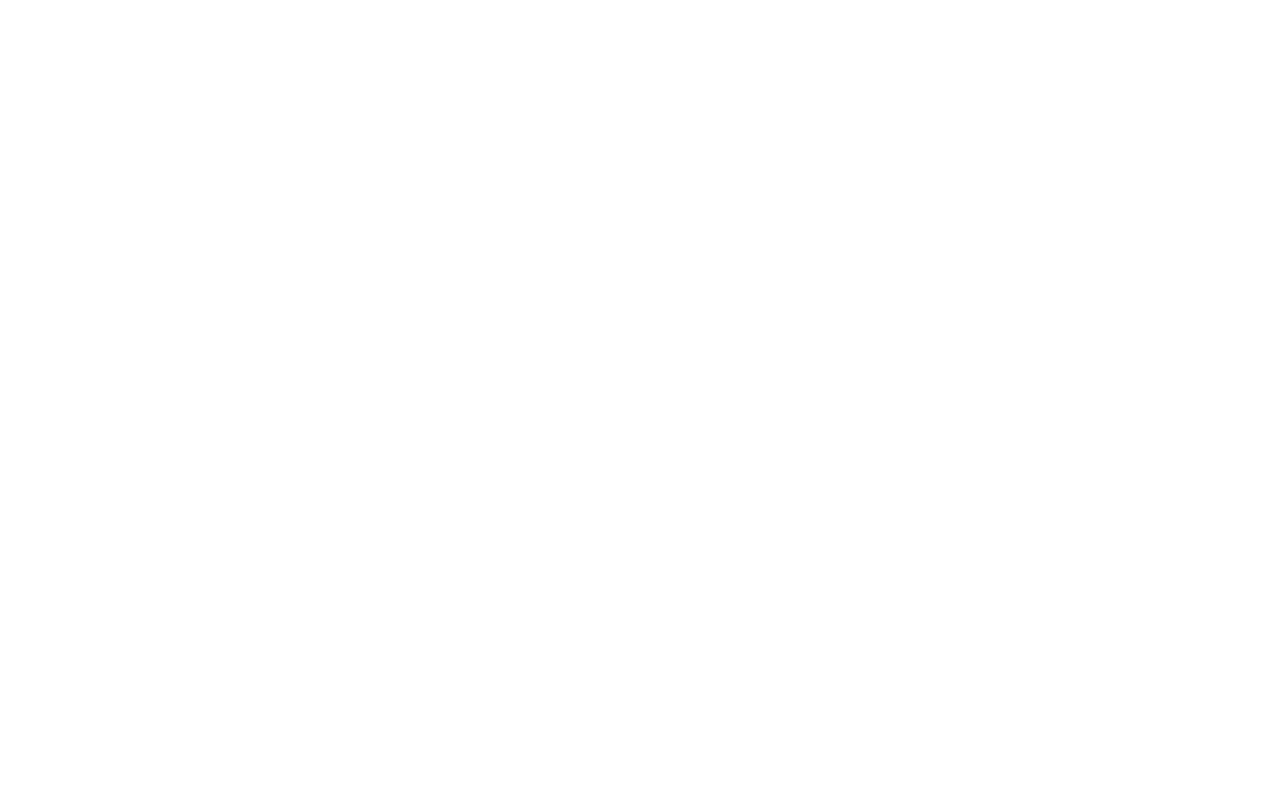
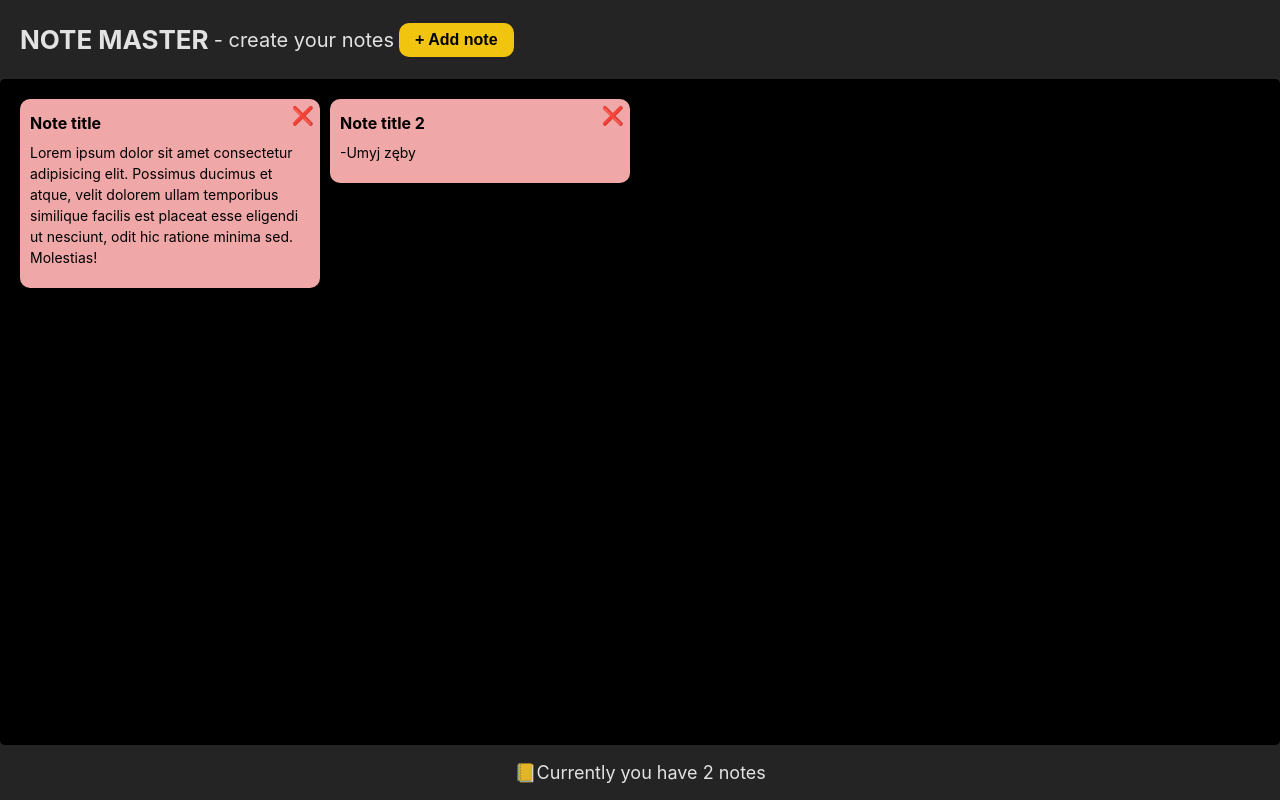
Before and after one commit to Dominiq01/react-note-master, a React (Vite) app: page / in a window 1280 px wide. Built offline with nearby package versions, Linux system fonts and the light colour scheme.

Commit message:
change UI and add functionality

```diff
--- a/src/App.tsx
+++ b/src/App.tsx
@@ -1,6 +1,48 @@
+import Footer from "./components/Footer";
+import Header from "./components/Header";
+import NoteList from "./components/NoteList";
+import { useState } from "react";
+import { NoteItem } from "./components/NoteList";
 
 function App() {
-  return <div></div>
+  const [notes, setNotes] = useState([
+    {
+      id: 1,
+      title: "Note title",
+      content:
+        "Lorem ipsum dolor sit amet consectetur adipisicing elit. Possimus ducimus et atque, velit dolorem ullam temporibus similique facilis est placeat esse eligendi ut nesciunt, odit hic ratione minima sed. Molestias!",
+      color: "#EFA7A7",
+    },
+    {
+      id: 2,
+      title: "Note title 2",
+      content: "-Umyj zęby",
+      color: "#EFA7A7",
+    },
+  ]);
+  const [isFormVisible, setIsFormVisible] = useState(false);
+
+  const addNoteHandler = (note: NoteItem) => {
+    setNotes((prevNotes) => [note, ...prevNotes]);
+  };
+
+  const deleteNoteHandler = (id: number) => {
+    setNotes((prevNotes) => [...prevNotes].filter((note) => note.id !== id));
+  };
+
+  return (
+    <div className="app">
+      <Header setIsFormVisible={setIsFormVisible} />
+      <NoteList
+        onAddNote={addNoteHandler}
+        onDeleteNote={deleteNoteHandler}
+        onCancel={setIsFormVisible}
+        isFormVisible={isFormVisible}
+        notes={notes}
+      />
+      <Footer notesCount={notes.length}/>
+    </div>
+  );
 }
 
-export default App
+export default App;
--- /dev/null
+++ b/src/components/Button.tsx
@@ -0,0 +1,17 @@
+import React from "react";
+
+interface ButtonProps {
+  children?: React.ReactNode;
+  type?: "button" | "submit" | "reset";
+  onClick?: React.MouseEventHandler<HTMLButtonElement>;
+}
+
+const Button: React.FC<ButtonProps> = ({ children, type = "button", onClick }) => {
+  return (
+    <button className="button" type={type} onClick={onClick}>
+      {children}
+    </button>
+  );
+};
+
+export default Button;
--- /dev/null
+++ b/src/components/Footer.tsx
@@ -0,0 +1,21 @@
+import React from "react";
+
+interface FooterProps {
+  notesCount: number;
+}
+
+const Footer: React.FC<FooterProps> = ({ notesCount }) => {
+  return (
+    <footer className="footer">
+      {notesCount <= 0 ? (
+        <p>📒You don't have any notes yet, maybe add some</p>
+      ) : (
+        <p>
+          📒Currently you have {notesCount}{" "}
+          {notesCount === 1 ? "note" : "notes"}
+        </p>
+      )}
+    </footer>
+  );
+};
+export default Footer;
--- /dev/null
+++ b/src/components/Header.tsx
@@ -0,0 +1,19 @@
+import React from "react";
+
+interface HeaderProps {
+  setIsFormVisible: (isVisible: boolean) => void;
+}
+
+const Header: React.FC<HeaderProps> = ({ setIsFormVisible }) => {
+  return (
+    <div className="header">
+      <h2>Note Master</h2>
+      <p>- create your notes</p>
+      <button onClick={() => setIsFormVisible(true)} className="button">
+        + Add note
+      </button>
+    </div>
+  );
+};
+
+export default Header;
--- /dev/null
+++ b/src/components/NoteForm.tsx
@@ -0,0 +1,70 @@
+import React, { useState } from "react";
+import Button from "./Button";
+import { NoteItem } from "./NoteList";
+interface NoteFormProps {
+  onCancel: (isVisible: boolean) => void;
+  onAddNote: (note: NoteItem) => void;
+}
+
+const colors = ["#EFA7A7", "#C7EAE4", "#FFD972", "#A7E8BD", "#FCDDBC"];
+
+const NoteForm: React.FC<NoteFormProps> = ({ onCancel, onAddNote }) => {
+  const [title, setTitle] = useState("");
+  const [content, setContent] = useState("");
+  const [color, setColor] = useState("red");
+
+  const submitHandler = (e: React.FormEvent<HTMLFormElement>) => {
+    e.preventDefault();
+    if (!title || !content || !color) return;
+    console.log({ title, content, color });
+    onAddNote({
+      id: Date.now(),
+      title,
+      content,
+      color,
+    });
+
+    setTitle("");
+    setContent("");
+    setColor("red");
+    onCancel(false);
+  };
+
+  return (
+    <form onSubmit={submitHandler} className="note-form">
+      <label>Title:</label>
+      <input
+        value={title}
+        onChange={(e) => setTitle(e.target.value)}
+        className="note-form__title"
+        type="text"
+      />
+      <label>Content:</label>
+      <textarea
+        value={content}
+        onChange={(e) => setContent(e.target.value)}
+        className="note-form__content"
+      />
+      <label>Color:</label>
+      <select
+        value={color}
+        onChange={(e) => setColor(e.target.value)}
+        className="note-form__select"
+        style={{ backgroundColor: color }}
+      >
+        {colors.map((color) => (
+          <option
+            key={color}
+            style={{ backgroundColor: color }}
+            value={color}
+          />
+        ))}
+      </select>
+      <div className="note-form__actions">
+        <Button onClick={() => onCancel(false)}>Cancel</Button>
+        <Button type="submit">Add</Button>
+      </div>
+    </form>
+  );
+};
+export default NoteForm;
--- /dev/null
+++ b/src/components/NoteItem.tsx
@@ -0,0 +1,21 @@
+import React from "react";
+
+interface NoteItemProps {
+  id: number;
+  title: string;
+  content: string;
+  color: string;
+  onDeleteNote: (id: number) => void;
+}
+
+const NoteItem: React.FC<NoteItemProps> = ({ id, title, content, color, onDeleteNote }) => {
+  return (
+    <li className="note-item" style={{ backgroundColor: color }}>
+      <button onClick={() => onDeleteNote(id)} className="note-item__delete">❌</button>
+      <h3>{title}</h3>
+      <p>{content}</p>
+    </li>
+  );
+};
+
+export default NoteItem;
--- /dev/null
+++ b/src/components/NoteList.tsx
@@ -0,0 +1,33 @@
+import React from "react";
+import NoteItem from "./NoteItem";
+import NoteForm from "./NoteForm";
+import { useState } from "react";
+
+export interface NoteItem {
+  id: number;
+  title: string;
+  content: string;
+  color: string;
+}
+
+interface NoteListProps {
+  notes: Array<NoteItem>;
+  isFormVisible: boolean;
+  onCancel: (isVisible: boolean) => void;
+  onAddNote: (note: NoteItem) => void;
+  onDeleteNote: (id: number) => void;
+}
+
+const NoteList: React.FC<NoteListProps> = ({ notes, isFormVisible, onCancel, onAddNote, onDeleteNote }) => {
+
+  return (
+    <ul className="note-list">
+      {isFormVisible && <NoteForm onAddNote={onAddNote} onCancel={onCancel}/>}
+      {notes.map((note) => (
+        <NoteItem key={note.id} id={note.id} title={note.title} content={note.content} color={note.color} onDeleteNote={onDeleteNote}/>
+      ))}
+    </ul>
+  );
+}
+
+export default NoteList
--- a/src/index.css
+++ b/src/index.css
@@ -1,69 +1,151 @@
+* {
+  margin: 0;
+  padding: 0;
+  box-sizing: border-box;
+}
+
 :root {
   font-family: Inter, system-ui, Avenir, Helvetica, Arial, sans-serif;
   line-height: 1.5;
   font-weight: 400;
-
-  color-scheme: light dark;
+  font-size: 62.5%;
   color: rgba(255, 255, 255, 0.87);
   background-color: #242424;
-
-  font-synthesis: none;
-  text-rendering: optimizeLegibility;
-  -webkit-font-smoothing: antialiased;
-  -moz-osx-font-smoothing: grayscale;
-  -webkit-text-size-adjust: 100%;
-}
-
-a {
-  font-weight: 500;
-  color: #646cff;
-  text-decoration: inherit;
-}
-a:hover {
-  color: #535bf2;
 }
 
 body {
-  margin: 0;
-  display: flex;
-  place-items: center;
-  min-width: 320px;
-  min-height: 100vh;
+  margin: 0 auto;
+  max-width: 160rem;
 }
 
-h1 {
-  font-size: 3.2em;
-  line-height: 1.1;
+.app {
+  display: grid;
+  height: 100vh;
+  grid-template-rows: auto 1fr auto;
+
 }
 
-button {
-  border-radius: 8px;
-  border: 1px solid transparent;
-  padding: 0.6em 1.2em;
-  font-size: 1em;
-  font-weight: 500;
-  font-family: inherit;
-  background-color: #1a1a1a;
-  cursor: pointer;
-  transition: border-color 0.25s;
-}
-button:hover {
-  border-color: #646cff;
-}
-button:focus,
-button:focus-visible {
-  outline: 4px auto -webkit-focus-ring-color;
+.header {
+  display: flex;
+  align-items: center;
+  gap: .5em;
+  padding: 2rem 2rem;
 }
 
-@media (prefers-color-scheme: light) {
-  :root {
-    color: #213547;
-    background-color: #ffffff;
-  }
-  a:hover {
-    color: #747bff;
-  }
-  button {
-    background-color: #f9f9f9;
-  }
+.header h2 {
+  font-size: 2.6rem;
+  text-transform: uppercase;
+
 }
+
+.header p {
+  font-size: 2rem;
+
+}
+
+.button {
+  font-size: 1.6rem;
+  padding: .8rem 1.6rem;
+  font-weight: bold;
+  background-color: #f1c40f;
+  cursor: pointer;
+  border: none;
+  border-radius: 10px;
+  text-align: center;
+}
+
+.note-list{
+  display: flex;
+  align-items: start;
+  gap: 1rem;
+  padding: 2rem;
+  background-color: black;
+  list-style: none;
+  border-radius: 5px;
+}
+
+.note-item {
+  position: relative;
+  width: 300px;
+  height: auto;
+  padding: 1.2rem 1rem 2rem 1rem;
+  background-color: #f1c40f;
+  border-radius: 10px;
+  color: black;
+  resize: both;
+}
+
+.note-item h3 {
+  font-size: 1.6rem;
+}
+
+.note-item p {
+  font-size: 1.4rem;
+  padding-top: .5em;
+}
+
+.note-item__delete {
+  position: absolute;
+  top: 0;
+  right: 0;
+  cursor: pointer;
+  background: none;
+  border: none;
+  font-size: 1.8rem;
+  padding: 0.4rem 0.6rem;
+  transform: translateY(2px);
+}
+
+.note-form {
+  display: flex;
+  flex-direction: column;
+  gap: .5em;
+  padding: 1rem;
+  font-size: 1.6rem;
+  color: black;
+  background-color: #f1c40f;
+  border-radius: 10px;
+
+}
+
+label {
+  font-weight: 500;
+}
+
+select, input, textarea {
+  background-color: #ffebb3;
+  color: #242424;
+  font-family: inherit;
+  border: none;
+  border-radius: 5px;
+  padding: .5rem 1.2rem;
+  font-weight: 700;
+  font-size: 1.6rem;
+}
+
+.note-form__select {
+  cursor: pointer;
+}
+
+.note-form input {
+  font-size: 1.4rem;
+}
+
+.note-form__content {
+  text-align: start;
+  min-height: 10rem;
+}
+
+.note-form__actions {
+  display: flex;
+  align-items: center;
+  justify-content: space-around;
+}
+
+.footer {
+  display: flex;
+  justify-content: center;
+  align-items: center;
+  font-size: 1.8rem;
+  padding: 1.4rem 0;
+}
```
